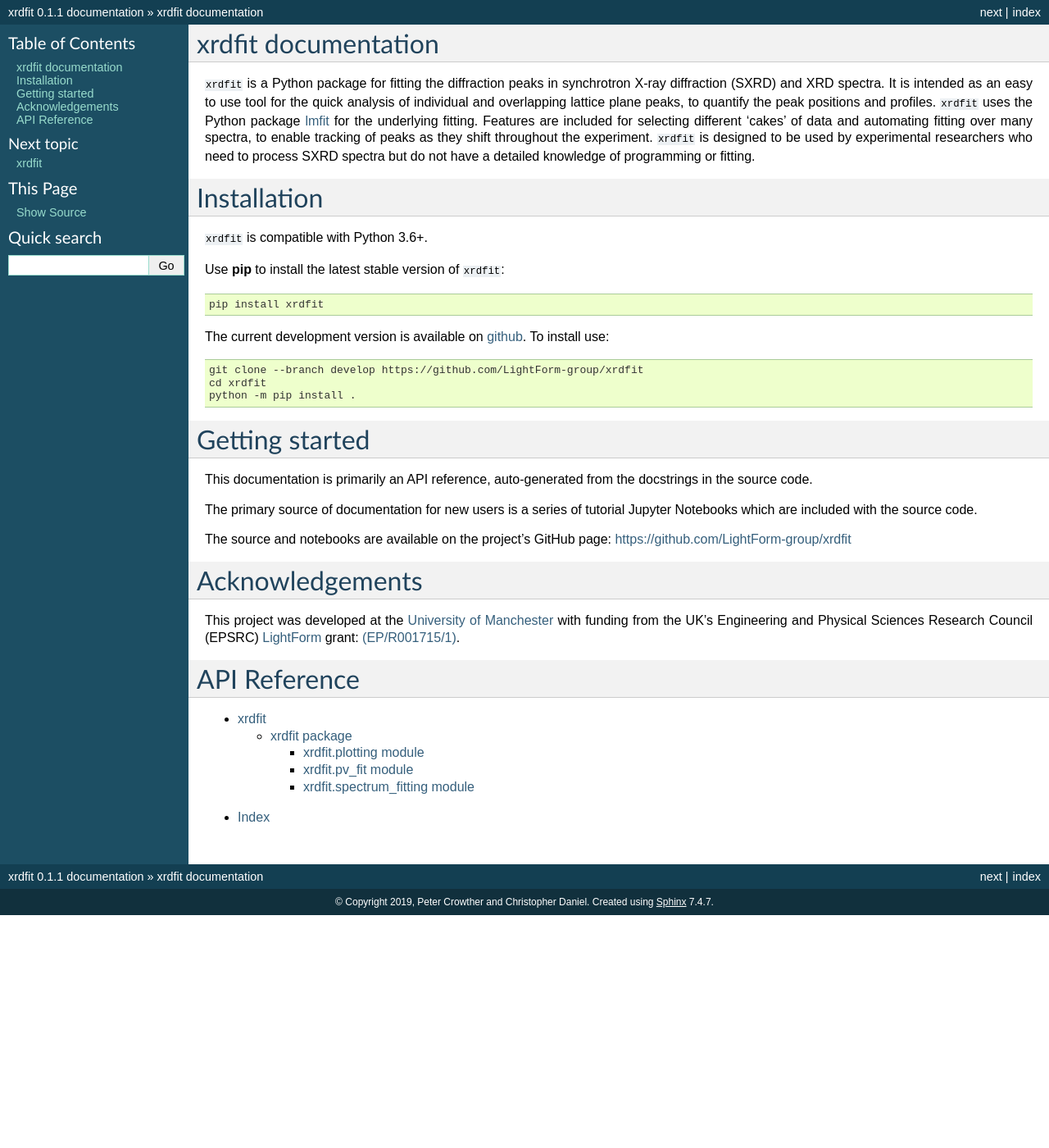
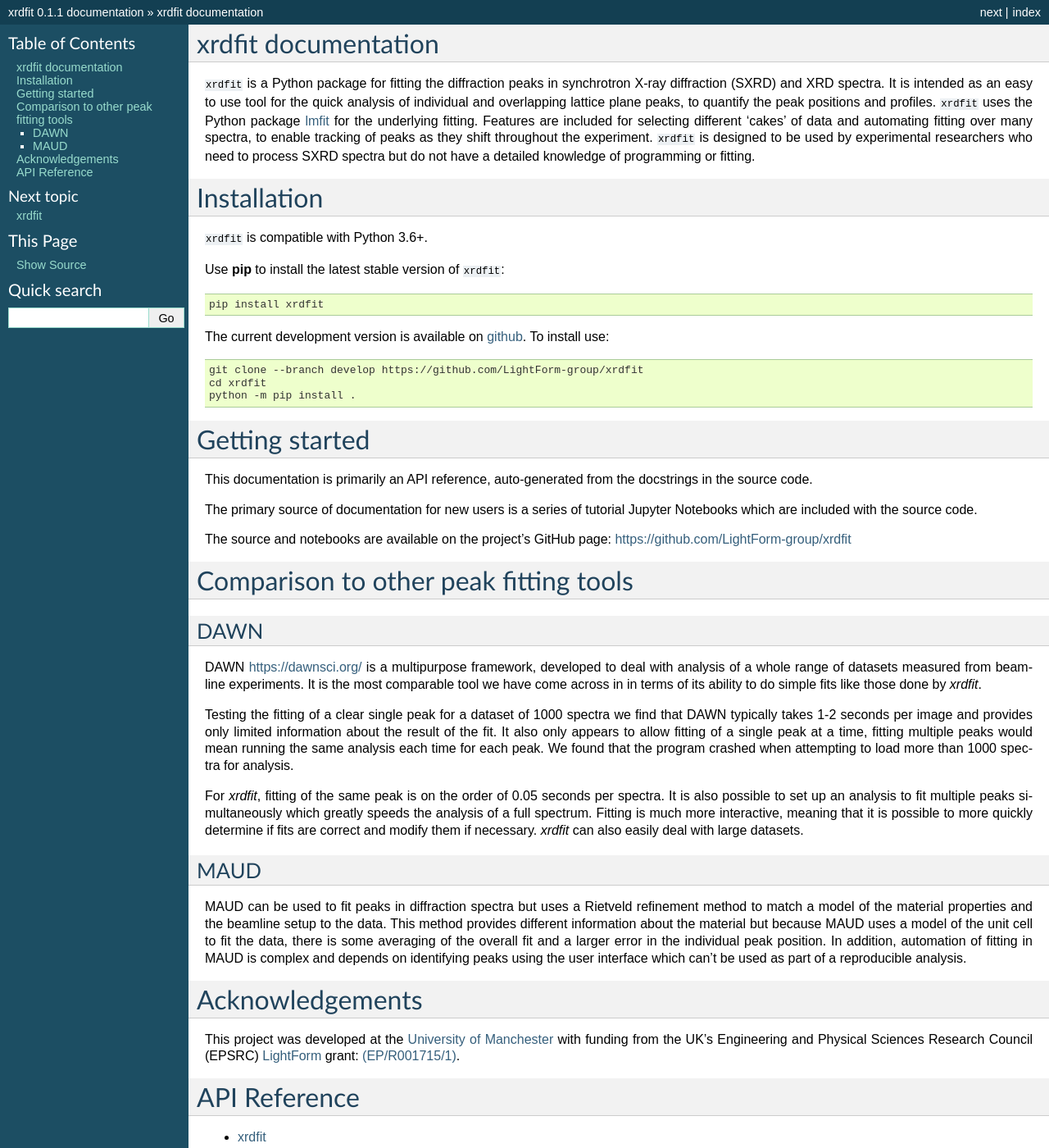
Before and after one commit to LightForm-group/xrdfit, a Sphinx documentation site: the page built from docs/source/index.rst, in a window 1280 px wide and 1400 px high. Shown: the whole window at 82% size. Built offline with Sphinx 7.4.7, drawn with Linux system fonts in a browser that asks for light colours.

Commit message:
Add comparison to other tools to documentation

```diff
--- a/docs/source/index.rst
+++ b/docs/source/index.rst
@@ -35,6 +35,36 @@ The primary source of documentation for new users is a series of tutorial Jupyte
 The source and notebooks are available on the project’s GitHub page: `<https://github.com/LightForm-group/xrdfit>`_
 
 
+Comparison to other peak fitting tools
+========================================
+
+DAWN
+-----
+
+DAWN `<https://dawnsci.org/>`_ is a multipurpose framework, developed to deal with analysis of a whole range of
+datasets measured from beamline experiments. It is the most comparable tool we have come across in in terms of its
+ability to do simple fits like those done by `xrdfit`.
+
+Testing the fitting of a clear single peak for a dataset of 1000 spectra we find that DAWN typically takes 1-2 seconds
+per image and provides only limited information about the result of the fit. It also only appears to allow fitting of
+a single peak at a time, fitting multiple peaks would mean running the same analysis each time for each peak.
+We found that the program crashed when attempting to load more than 1000 spectra for analysis.
+
+For `xrdfit`, fitting of the same peak is on the order of 0.05 seconds per spectra. It is also possible to set up
+an analysis to fit multiple peaks simultaneously which greatly speeds the analysis of a full spectrum. Fitting is
+much more interactive, meaning that it is possible to more quickly determine if fits are correct and modify them if
+necessary. `xrdfit` can also easily deal with large datasets.
+
+MAUD
+-----
+
+MAUD can be used to fit peaks in diffraction spectra but uses a Rietveld refinement method to match a model of the
+material properties and the beamline setup to the data. This method provides different information about the material
+but because MAUD uses a model of the unit cell to fit the data, there is some averaging of the overall fit and a larger
+error in the individual peak position. In addition, automation of fitting in MAUD is complex and depends on identifying
+peaks using the user interface which can't be used as part of a reproducible analysis.
+
+
 Acknowledgements
 =================
 
```
